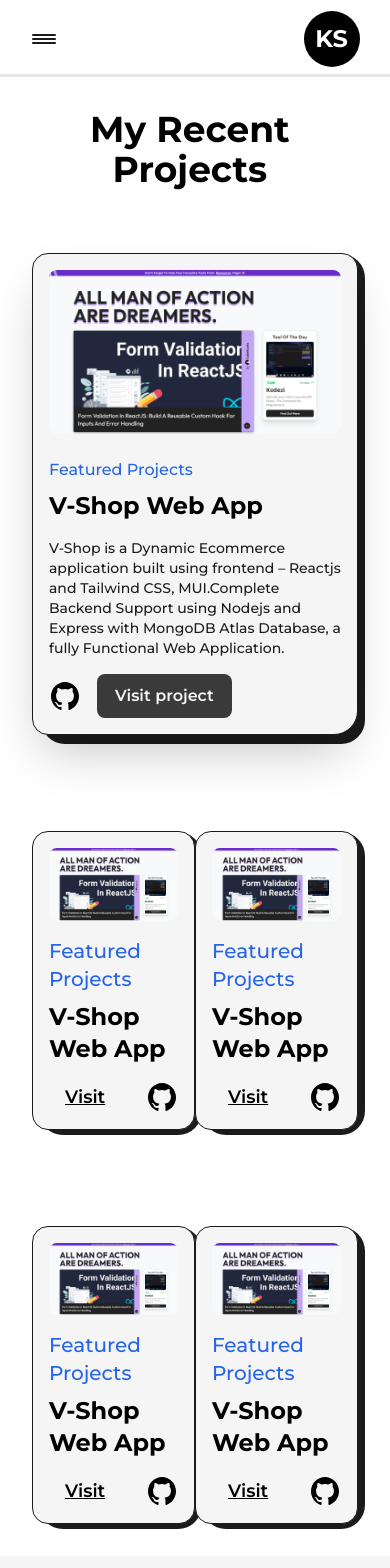
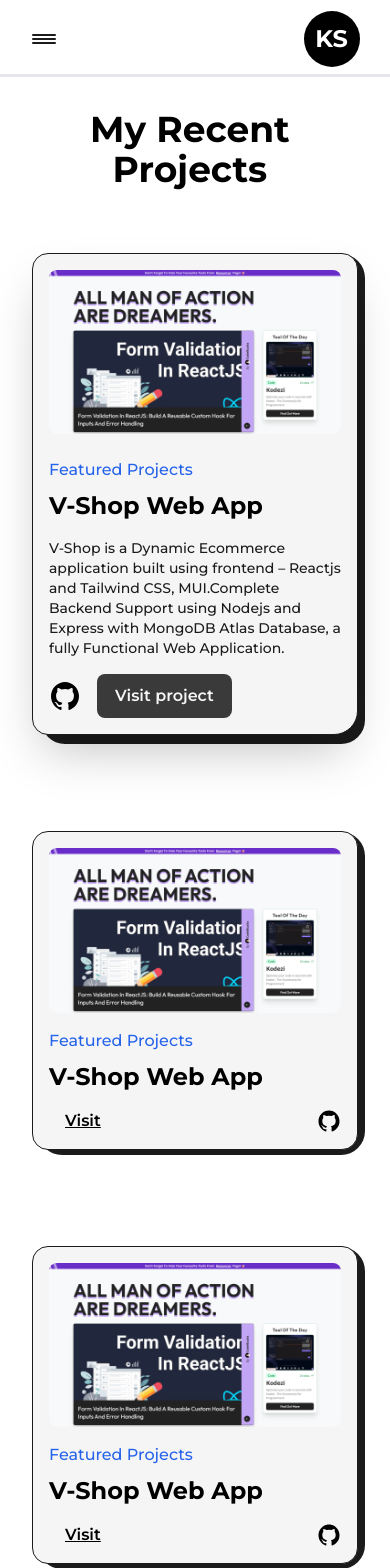
Before and after one commit to ksroyal100/Portfolio.github.io, a Next.js app: page /projects in a window 390 px wide. Shown: the top 1568 px of the page. Built offline with nearby package versions, Linux system fonts and the light colour scheme.

Commit message:
finalize some size and text appearence and there we go!!!

```diff
--- a/src/pages/blogs.js
+++ b/src/pages/blogs.js
@@ -50,9 +50,9 @@ const Blogs = ({title, date, link}) => {
             initial={{ y: 200 }}
             whileInView={{ y: 0, transition: { duration: 0.5, ease: "easeInOut" } }}
             viewport={{once: true}}
-            className='relative w-full p-4 py-4 my-4 rounded-xl flex items-center justify-between bg-light text-dark first-mt-0 border border-solid border-dark  dark:bg-dark dark:border-light dark:text-light'>
+            className='relative w-full p-4 py-4 my-4 rounded-xl flex items-center justify-between bg-light text-dark first-mt-0 border border-solid border-dark  dark:bg-dark dark:border-light dark:text-light sm:flex-col sm:py-2 xs:text-sm sm:text-sm'>
            <MovingImage title={title} img={blog2} link={link}/>
-            <span>{date}</span>
+            <span className='sm:self-start'>{date}</span>
 
         </motion.li>
     )
@@ -72,7 +72,7 @@ const FeaturedBlog = ({img, title, time, summary, link,}) => {
                 />
             </Link>
             <Link href={link} target='_blank'>
-                <h2 className='capitalize text-2xl font-bold my-2 hover:underline'>{title}</h2>
+                <h2 className='capitalize text-2xl font-bold my-2 hover:underline xs:text-lg'>{title}</h2>
             </Link>
             <p className='text-sm mb-2'>{summary}</p>
             <span className='text-blue-600 font-semibold'>{time}</span>
@@ -93,7 +93,7 @@ const blogs = () => {
           <main className='w-full flex items-center justify-center overflow-hidden '>
               <Layout className='pt-16'>
                   <AnimatedText text='Words Can Change The World!' className='mb-16 text-[3rem] md:!text-4xl'/>
-                  <ul className=' grid grid-cols-2 gap-16'>
+                  <ul className=' grid grid-cols-2 gap-16 lg:gap-8 md:grid-cols-1 md:gap-y-16'>
                       <FeaturedBlog
                           title='Build A Custom Pagination Component In Reactjs From Scratch'
                           summary='Learn how to build a custom pagination component in ReactJS from scratch.
--- a/src/pages/projects.js
+++ b/src/pages/projects.js
@@ -58,16 +58,16 @@ const Project = ({title, type, img, link, github}) => {
                 />
             </Link>
             <div className='w-full flex flex-col items-start justify-between mt-4 dark:bg-dark dark:border-light dark:text-light'>
-                <span className='text-blue-600 font-medium text-xl '>{type}</span>
+                <span className='text-blue-600 font-medium text-xl lg::text-lg md:text-base'>{type}</span>
                 <Link href={link} target='_blank' className='hover:underline underline-offset-2'>
-                    <h2 className='my-2 w-full text-left text-2xl font-bold '>{title}</h2>
+                    <h2 className='my-2 w-full text-left text-2xl font-bold lg:text-2xl'>{title}</h2>
                 </Link>
 
                 <div className='w-full mt-2 flex items-center justify-between'>
                     <Link href={link} target="_blank"
-                        className='ml-4 text-lg font-semibold underline'>
+                        className='ml-4 text-lg font-semibold underline md:text-base'>
                         Visit</Link>
-                    <Link href={github} target="_blank" className='w-8'><GithubIcon /></Link>
+                    <Link href={github} target="_blank" className='w-8 md:w-6'><GithubIcon /></Link>
                 </div>
             </div>
         </article>
@@ -101,7 +101,7 @@ Application.
                               type='Featured Projects'
                           />
                       </div>
-                      <div className='col-span-6'>
+                      <div className='col-span-6 sm:col-span-12'>
                       <Project
                               img={project1}
                               title='V-Shop Web App'
@@ -110,7 +110,7 @@ Application.
                               type='Featured Projects'
                           />
                       </div>
-                      <div className='col-span-6'>
+                      <div className='col-span-6 sm:col-span-12'>
                       <Project
                               img={project1}
                               title='V-Shop Web App'
@@ -120,7 +120,7 @@ Application.
                           />
                       </div>
 
-                      <div className='col-span-6'>
+                      <div className='col-span-6 sm:col-span-12'>
                       <Project
                               img={project1}
                               title='V-Shop Web App'
@@ -129,7 +129,7 @@ Application.
                               type='Featured Projects'
                           />
                       </div>
-                      <div className='col-span-6'>
+                      <div className='col-span-6 sm:col-span-12'>
                       <Project
                               img={project1}
                               title='V-Shop Web App'
```
